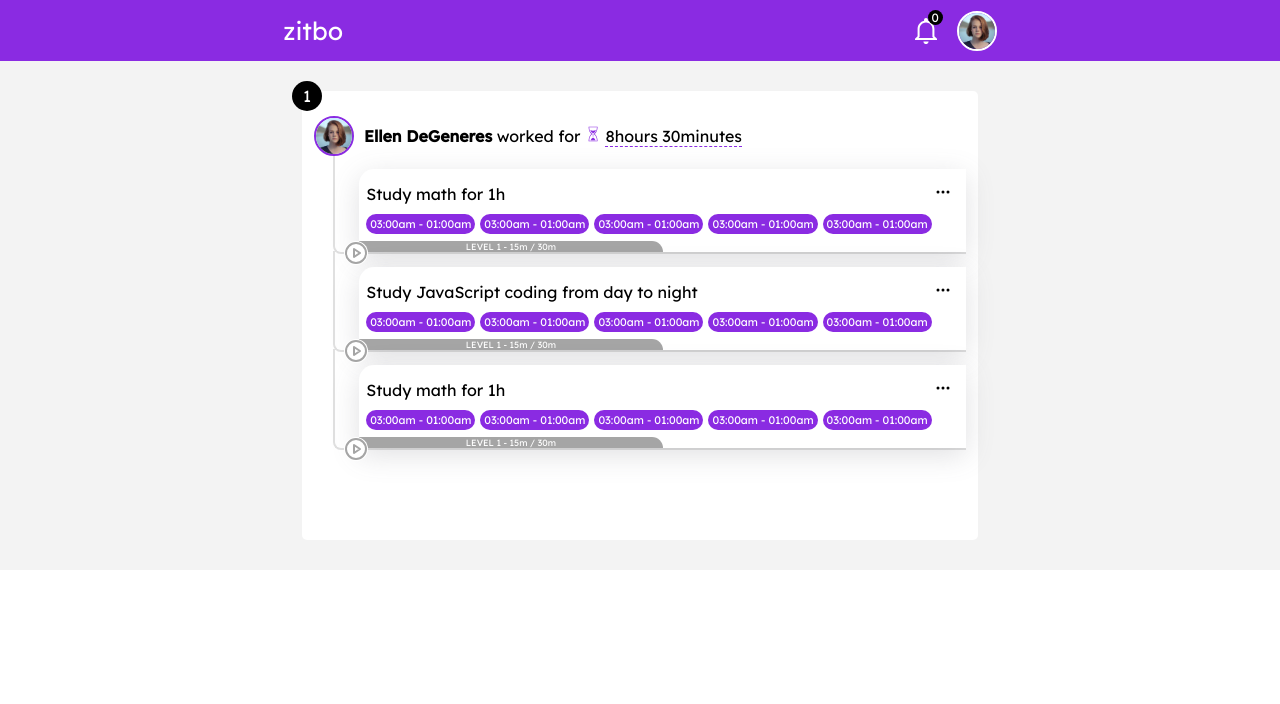
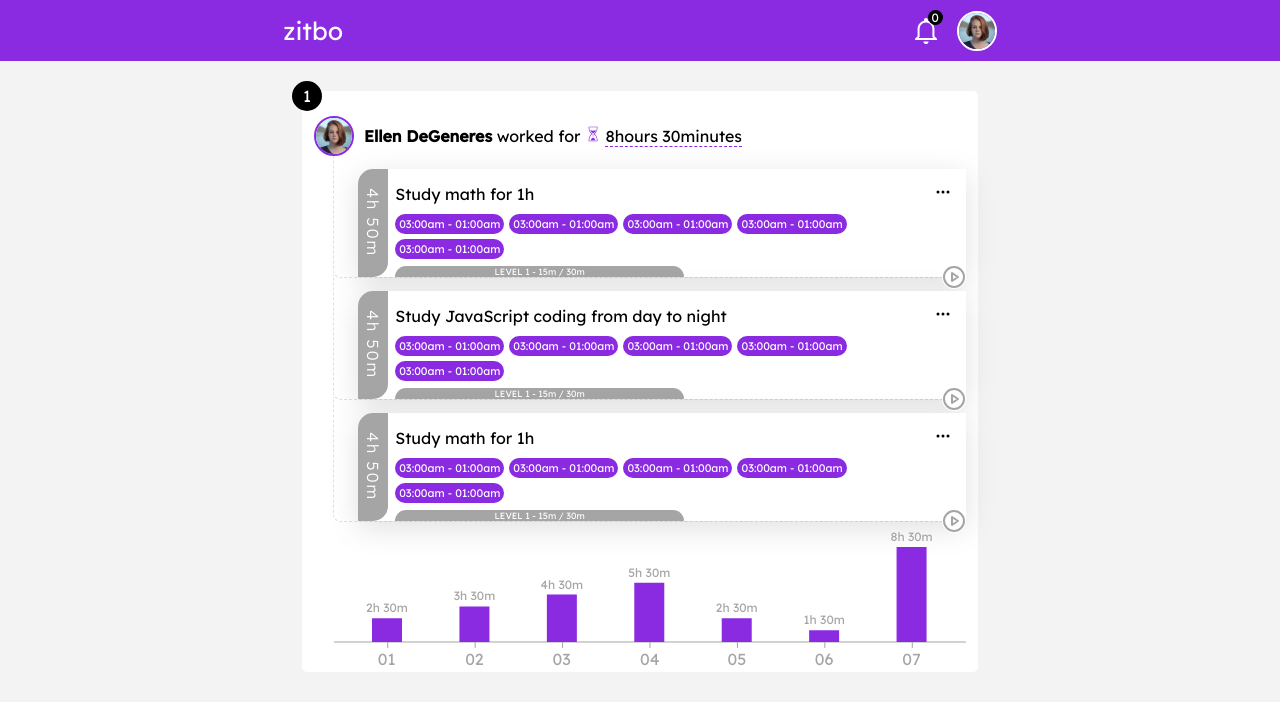
Before and after one commit to hassanrakib/activeduck, a React (Vite) app: page / in a window 1280 px wide. Shown: the top 704 px of the page. Built offline with nearby package versions, Linux system fonts and the light colour scheme; no server answers.

Commit message:
Task component modified added time spent on the left

```diff
--- a/package.json
+++ b/package.json
@@ -15,7 +15,8 @@
     "react-dom": "^18.2.0",
     "react-hook-form": "^7.43.9",
     "react-icons": "^4.8.0",
-    "react-router-dom": "^6.11.2"
+    "react-router-dom": "^6.11.2",
+    "recharts": "^2.6.2"
   },
   "devDependencies": {
     "@types/react": "^18.0.28",
--- a/src/Pages/Home/Task/Task.jsx
+++ b/src/Pages/Home/Task/Task.jsx
@@ -26,6 +26,10 @@ const Task = ({
         )}
       </div>
       <div className={styles.task}>
+        <div className={styles.timeSpent}>
+          <span>4h 50m</span>
+        </div>
+        <div className={styles.taskDetailsWrapper}>
           <div className={styles.taskDetails}>
             <div className={styles.taskNameAndSettings}>
               <p>{name}</p>
@@ -43,6 +47,7 @@ const Task = ({
             LEVEL 1 - 15m / 30m
           </div>
         </div>
+      </div>
     </li>
   );
 };
--- a/src/Pages/Home/Task/Task.module.css
+++ b/src/Pages/Home/Task/Task.module.css
@@ -1,7 +1,7 @@
 .taskItem {
   padding: 1em 0 0 1.5em;
-  border: 2px solid #e0e0e0;
-  border-width: 0 0 2px 2px;
+  border: 0.2px dashed #e0e0e0;
+  border-width: 0 0 0.2px 0.2px;
   border-bottom-left-radius: 8px;
   margin-top: -3px;
 
@@ -11,10 +11,10 @@
   position: relative;
 }
 .taskItem.active {
- border-bottom-color: blueviolet;
+  border-bottom-color: rgb(182, 128, 233);
 }
 .taskItem.tasksAboveActive {
-  border-left-color: blueviolet;
+  border-left-color: rgb(182, 128, 233);
 }
 .playPauseIcon {
   background-color: white;
@@ -25,14 +25,30 @@
   cursor: pointer;
   position: absolute;
   z-index: 1;
-  left: 9px;
-  bottom: -13px;
+  right: 0;
+  bottom: 0;
+  transform: translateY(50%);
 }
 .task {
   background-color: white;
   box-shadow: rgba(100, 100, 111, 0.2) 0px 7px 29px 0px;
   border-top-left-radius: 15px;
   display: flex;
+}
+
+.timeSpent {
+  writing-mode: vertical-rl;
+  text-align: center;
+  background-color: #a5a5a5;
+  color: white;
+  border-top-left-radius: 15px;
+  border-bottom-right-radius: 15px;
+  padding: 0 5px;
+  font-weight: 300;
+  letter-spacing: 2px;
+}
+
+.taskDetailsWrapper {
   flex-direction: column;
   justify-content: space-between;
 }
@@ -62,6 +78,8 @@
   font-size: 9px;
   text-align: center;
   border-top-right-radius: 15px;
+  border-top-left-radius: 15px;
+  margin-left: 7px;
   background: #a5a5a5;
   color: white;
 }
--- a/src/Pages/Home/UserStatus/UserStatus.jsx
+++ b/src/Pages/Home/UserStatus/UserStatus.jsx
@@ -1,3 +1,4 @@
+import TimeChart from "../../Shared/TimeChart/TimeChart";
 import TaskList from "../TaskList/TaskList";
 import UserIntro from "../UserIntro/UserIntro";
 import styles from "./UserStatus.module.css";
@@ -9,6 +10,7 @@ const UserStatus = () => {
         {/* user introduction with total working time */}
         <UserIntro />
         <TaskList />
+        <TimeChart />
     </div>
   )
 };
--- a/src/Pages/Home/UserStatus/UserStatus.module.css
+++ b/src/Pages/Home/UserStatus/UserStatus.module.css
@@ -1,6 +1,6 @@
 .userStatus {
     position: relative;
-    padding: 25px 12px 90px 12px;
+    padding: 25px 12px 0 12px;
     background-color: white;
     border-radius: 5px;
 }
--- /dev/null
+++ b/src/Pages/Shared/TimeChart/CustomTooltip.jsx
@@ -0,0 +1,14 @@
+import styles from "./CustomTooltip.module.css";
+
+const CustomTooltip = ({ payload, label, active }) => {
+  if (active) {
+    return (
+      <div className={styles.customTooltip}>
+        <p>Date: {label} </p>
+        <p>Worked: {`${payload[0].value}h 30m`}</p>
+      </div>
+    );
+  }
+};
+
+export default CustomTooltip;
--- /dev/null
+++ b/src/Pages/Shared/TimeChart/CustomTooltip.module.css
@@ -0,0 +1,7 @@
+.customTooltip {
+    background-color: white;
+    color: blueviolet;
+    padding: 5px;
+    border-radius: 5px;
+    box-shadow: rgba(0, 0, 0, 0.24) 0px 3px 8px;
+}
--- /dev/null
+++ b/src/Pages/Shared/TimeChart/TimeChart.jsx
@@ -0,0 +1,64 @@
+import { Bar, BarChart, ResponsiveContainer, Tooltip, XAxis } from "recharts";
+import CustomTooltip from "./CustomTooltip";
+
+const TimeChart = () => {
+  // later use date-fns to manage date and times
+  const data = [
+    { date: "01/06/22", workingTime: 2 },
+    { date: "02/06/22", workingTime: 3 },
+    { date: "03/06/22", workingTime: 4 },
+    { date: "04/06/22", workingTime: 5 },
+    { date: "05/06/22", workingTime: 2 },
+    { date: "06/06/22", workingTime: 1 },
+    { date: "07/06/22", workingTime: 8 },
+  ];
+
+  //  label on the top of every bar
+  const renderCustomBarLabel = ({ x, y, width, value }) => {
+    return (
+      <text
+        x={x + width / 2}
+        y={y}
+        fill="#a5a5a5"
+        textAnchor="middle"
+        dy={-6}
+        fontSize="12px"
+      >
+        {value}h 30m
+      </text>
+    );
+  };
+
+  //   x-axis custom tick - date modified
+  const renderCustomAxisTick = ({ x, y, payload }) => {
+    console.log(payload.value.split("/")[0]);
+    return (
+      <text x={x - 10} y={y + 15} fill="#a5a5a5">
+        {payload.value.split("/")[0]}
+      </text>
+    );
+  };
+
+  return (
+    <ResponsiveContainer height={150}>
+      <BarChart data={data} margin={{ top: 25, right: 0, bottom: 0, left: 20 }}>
+        <XAxis
+          dataKey="date"
+          tick={renderCustomAxisTick}
+          stroke="#a5a5a5"
+          interval={0}
+          padding={{ left: 10, right: 10 }}
+        />
+        <Tooltip content={<CustomTooltip />}/>
+        <Bar
+          dataKey="workingTime"
+          fill="blueviolet"
+          barSize={30}
+          label={renderCustomBarLabel}
+        />
+      </BarChart>
+    </ResponsiveContainer>
+  );
+};
+
+export default TimeChart;
```
Also changed, not shown: 1 other file (tests, documents, lock files or other folders). Lines whose indentation alone changed are shown as unchanged.
